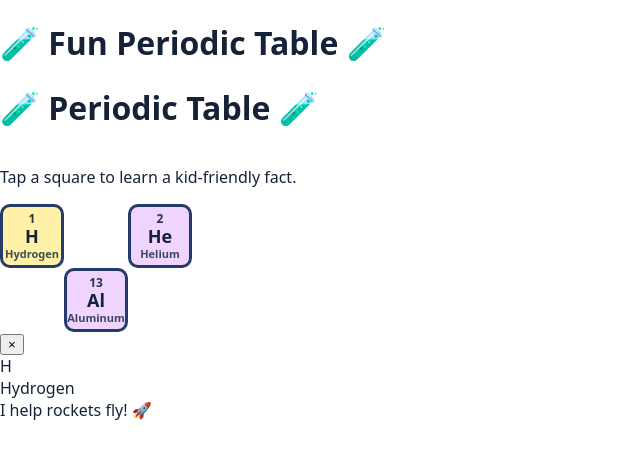
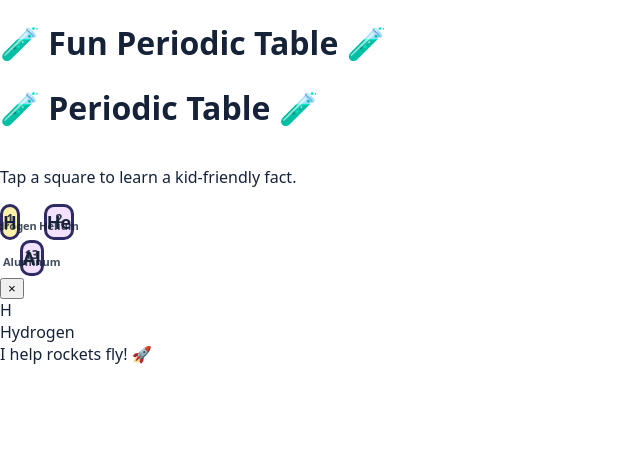
Before and after one commit to MEBANNED/fun-periodic-table, a Flask app: page / in a window 1280 px wide. Shown: the top 459 px of the page, without its empty margins (0-640 px from the left). Run offline with Flask 3, Linux system fonts and the light colour scheme.

Commit message:
Update style.css

```diff
--- a/static/style.css
+++ b/static/style.css
@@ -90,7 +90,12 @@ body{
 .cell[data-cat="transition-metal"]     { background:#d6e7ff; }
 .cell[data-cat="lanthanide"]           { background:#e8f7ff; }
 .cell[data-cat="actinide"]             { background:#ffe4f3; }
-.cell {
+.cell{
+  width: var(--cell);
+  height: var(--cell);
+  border-radius: 10px;
+  border: 3px solid #2e2a63;
+  background: #f4e0ff;
   display: flex;
   flex-direction: column;
   align-items: center;
```
